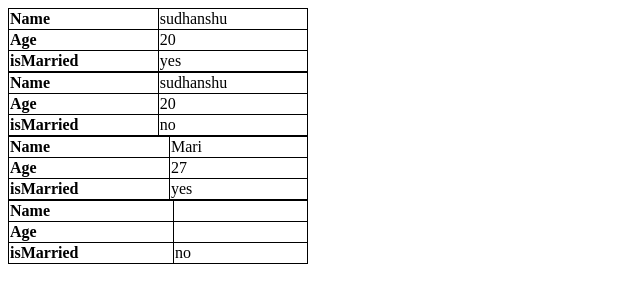
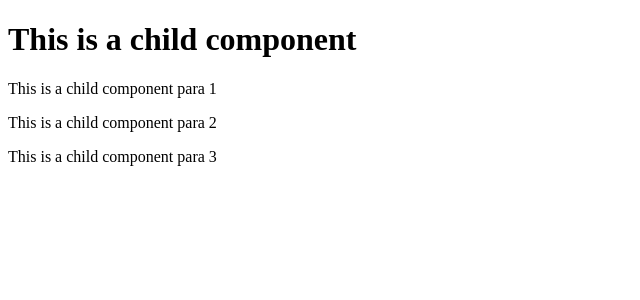
Before and after one commit to ANireshkumar/joes_react, a React (Vite) app in the folder project1/: page / in a window 1280 px wide. Shown: the top 300 px of the page, without its empty margins (0-640 px from the left). Built offline with nearby package versions, Linux system fonts and the light colour scheme.

Commit message:
Props passing from the child to the parent

```diff
--- a/project1/src/App.jsx
+++ b/project1/src/App.jsx
@@ -2,6 +2,7 @@
 
 // import Header from "./Components/Header"
 
+import ChildComponent from "./Components/ChildComponent"
 import Student from "./Components/Student"
 import "./css/app.css"
 function App() {
@@ -12,10 +13,15 @@ function App() {
     {/* <div>THIS IS PROJECT 1 learing the components</div>
     <LearnComponent /> */}
     {/* <Header /> */}
-    <Student name="sudhanshu" age="20" isMarried={true} />
+    {/* <Student name="sudhanshu" age="20" isMarried={true} />
     <Student name="sudhanshu" age="20" isMarried={false} />
     <Student name="Mari" age="27" isMarried={true} />
-   <Student />
+   <Student /> */}
+   <ChildComponent>
+    <p>This is a child component para 1</p>
+    <p>This is a child component para 2</p>
+    <p>This is a child component para 3</p>
+   </ChildComponent>
     </>
   )
 }
--- /dev/null
+++ b/project1/src/Components/ChildComponent.jsx
@@ -0,0 +1,17 @@
+import PropTypes from "prop-types"
+
+const ChildComponent = (props) => {
+  return (
+    <div>
+        <h1>This is a child component</h1>
+        <div>
+{props.children}
+        </div>
+    </div>
+  )
+}
+ChildComponent.propTypes = {
+    children: PropTypes.array
+}
+
+export default ChildComponent
```
